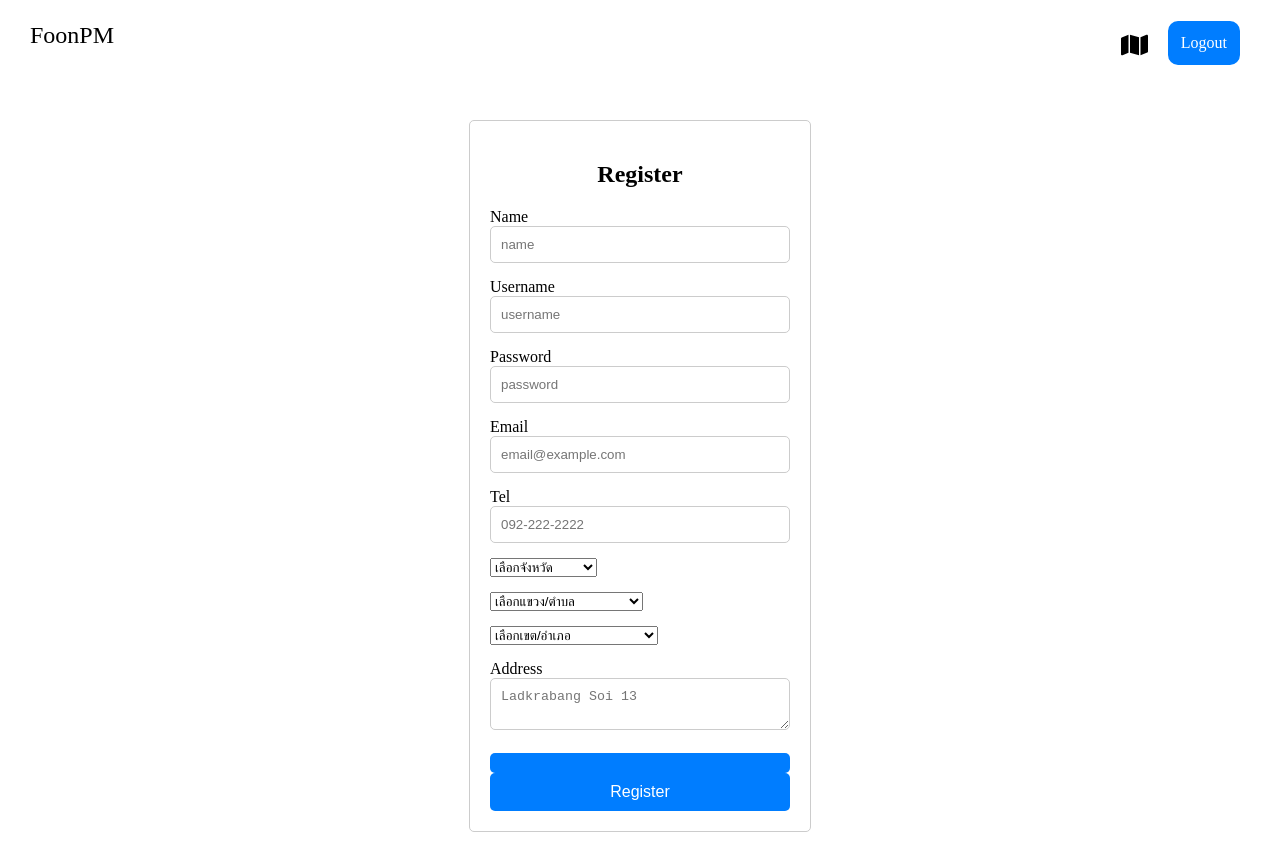
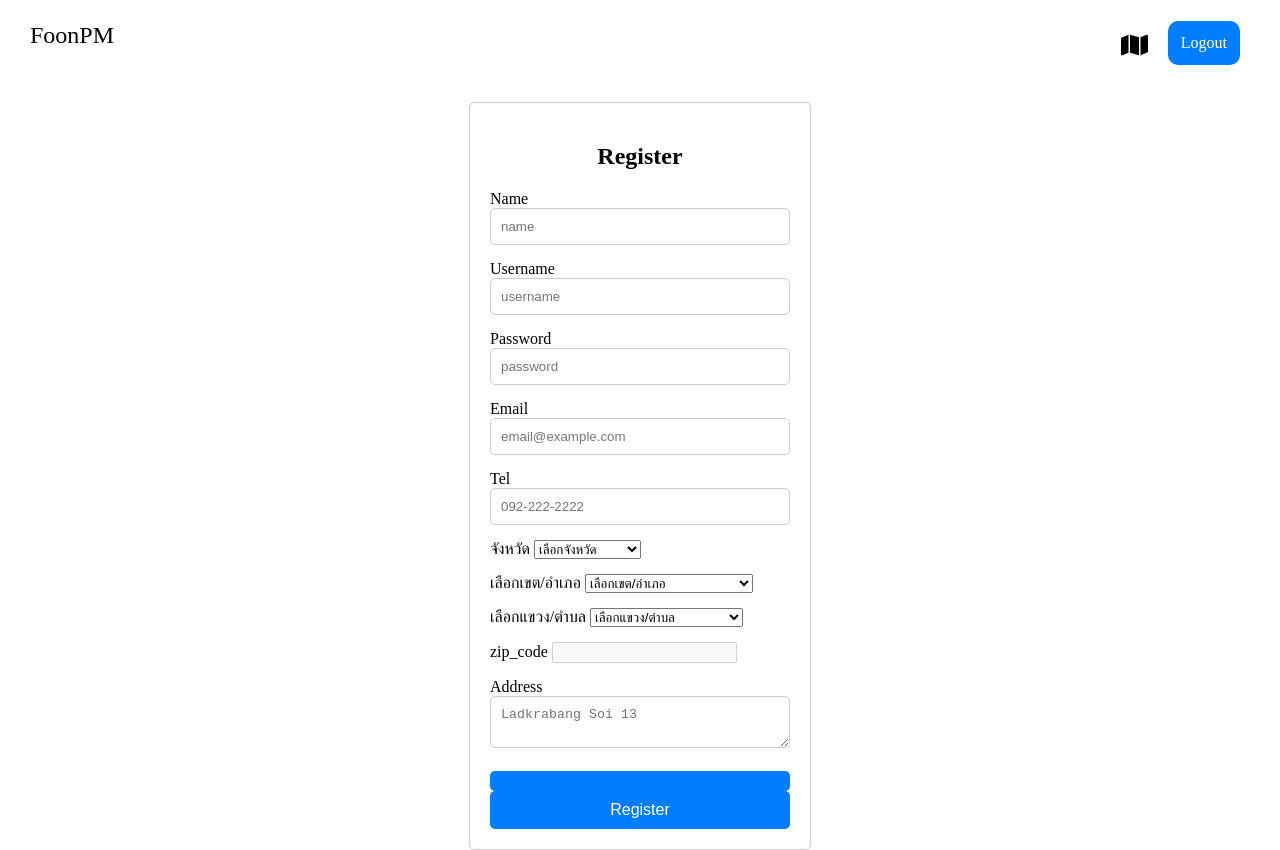
Before and after one commit to captainArchan/devTool, a Vue app in the folder frontend/: page /register in a window 1280 px wide. Built offline with nearby package versions, Linux system fonts and the light colour scheme.

Commit message:
add filter

```diff
--- a/frontend/src/views/Register.vue
+++ b/frontend/src/views/Register.vue
@@ -4,101 +4,79 @@
       <h2 class="">Register</h2>
       <div class="input">
         <label>Name</label>
-        <input
-          v-model="name"
-          class="form-control"
-          type="text"
-          name="name"
-          placeholder="name"
-        />
+        <input v-model="name" class="form-control" type="text" name="name" placeholder="name" />
       </div>
+
       <div class="input">
         <label>Username</label>
-        <input
-          v-model="username"
-          class="form-control"
-          type="text"
-          name="username"
-          placeholder="username"
-        />
+        <input v-model="username" class="form-control" type="text" name="username" placeholder="username" />
       </div>
+
       <div class="input">
         <label for="password">Password</label>
-        <input
-          v-model="password"
-          class="form-control"
-          type="password"
-          name="password"
-          placeholder="password"
-        />
+        <input v-model="password" class="form-control" type="password" name="password" placeholder="password" />
       </div>
+
       <div class="input">
         <label>Email</label>
-        <input
-          v-model="email"
-          class="form-control"
-          type="email"
-          name="email"
-          placeholder="email@example.com"
-        />
+        <input v-model="email" class="form-control" type="email" name="email" placeholder="email@example.com" />
       </div>
+
       <div class="input">
         <label>Tel</label>
-        <input
-          v-model="tel"
-          class="form-control"
-          type="text"
-          name="tel"
-          placeholder="092-222-2222"
-        />
+        <input v-model="tel" class="form-control" type="text" name="tel" placeholder="092-222-2222" />
       </div>
+
       <div>
-        <select v-model="province">
-          <option value="">เลือกจังหวัด</option>
-          <option
-            v-for="province in filterListProvinces"
-            v-bind:key="province.id"
-            :value="province.name_th"
-          >
+        <label for=""> จังหวัด
+          <select v-model="province_selected">
+            <option :value="{ province_name: '', provice_id: -1 }" selected>เลือกจังหวัด</option>
+            <option v-for="province in filterListProvinces" v-bind:key="province.id"
+              :value="{ province_name: province.name_th, provice_id: province.id }">
               {{ province.name_th }}
             </option>
           </select>
+        </label>
+
       </div>
+
       <div>
-        <select v-model="tambon">
-          <option value="">เลือกแขวง/ตำบล</option>
-          <option
-            v-for="tambon in filterListTambon"
-            v-bind:key="tambon.id"
-            :value="tambon.name_th"
-          >
+        <label for="">เลือกเขต/อำเภอ
+          <select v-model="amphure_selected">
+            <option :value="{ name_th: '', amphur_id: -1 }">เลือกเขต/อำเภอ</option>
+            <option v-for="amphur in filterListAmphures" v-bind:key="amphur.id"
+            :value="{ name_th: amphur.name_th, amphur_id: amphur.id }">
+              {{ amphur.name_th }}
+            </option>
+          </select>
+        </label>
+
+      </div>
+
+      <div>
+        <label for="">เลือกแขวง/ตำบล
+          <select v-model="tambon_selected">
+            <option :value="{ name_th: '', tambon_id: -1, zip_code: -1}">เลือกแขวง/ตำบล</option>
+            <option v-for="tambon in filterListTambon" v-bind:key="tambon.id"
+            :value="{ name_th: tambon.name_th, tambon_id:tambon.id, zip_code: tambon.zip_code }">
               {{ tambon.name_th }}
             </option>
           </select>
+        </label>
       </div>
-      <div>
-      <select v-model="amphur">
-        <option value="">เลือกเขต/อำเภอ</option>
-        <option
-          v-for="amphur in filterListAmphures"
-          v-bind:key="amphur.id"
-          :value="amphur.name_th"
-        >
-          {{ amphur.name_th }}
-        </option>
-      </select>
+
+      <div class="">
+        <label>zip_code
+          <input v-model="zip_code" type="text" name="username" disabled />
+        </label>
       </div>
+
       <div class="input">
         <label>Address</label>
-        <textarea
-          class="form-control"
-          type="text"
-          name="address"
-          placeholder="Ladkrabang Soi 13"
-        ></textarea>
+        <textarea class="form-control" type="text" name="address" placeholder="Ladkrabang Soi 13"></textarea>
       </div>
+
       <button type="submit" id="login_button" @click="register()"></button>
-
       <button type="button" @click="submit()" id="login_button">
         Register
       </button>
@@ -111,18 +89,19 @@ import thai_amphures from '../assets/thai_amphures.json'
 import thai_provinces from '../assets/thai_provinces.json'
 import thai_tambons from '../assets/thai_tambons.json'
 import axios from "axios";
+
 export default {
   data() {
     return {
       list_amphures: thai_amphures,
       list_provinces: thai_provinces,
       list_tambons: thai_tambons,
-      province_id: "",
-      tambon_id: "",
-      amphure_id: "",
-      province:'',
-      amphur:'',
-      tambon:'',
+      province_selected: { province_name: '', provice_id: -1 },
+      amphure_selected: { name_th: '', amphur_id: -1 },
+      tambon_selected: { name_th: '', tambon_id: -1, zip_code: -1 },
+      province: '',
+      amphur: '',
+      tambon: '',
       name: "",
       username: "",
       password: "",
@@ -150,7 +129,26 @@ export default {
     }
   },
   watch: {
-
+    province_selected(province) {
+      this.province = province.province_name;
+      if (province.provice_id == -1) {
+       this.list_amphures = thai_amphures;
+      } else {
+        this.list_amphures = this.list_amphures.filter((item) => item.province_id == province.provice_id)
+      }
+    },
+    amphure_selected(amphur){
+      this.amphur = amphur.name_th;
+      if (amphur.amphur_id == -1){
+        this.list_tambons = thai_tambons;
+      }else{
+        this.list_tambons = this.list_tambons.filter((item) => item.amphure_id == amphur.amphur_id)
+      }
+    },
+    tambon_selected(tambon){
+      this.tambon = tambon.name_th;
+      this.zip_code = tambon.zip_code;
+    }
   },
   methods: {
     submit() {
```
Lines whose indentation alone changed are shown as unchanged.
